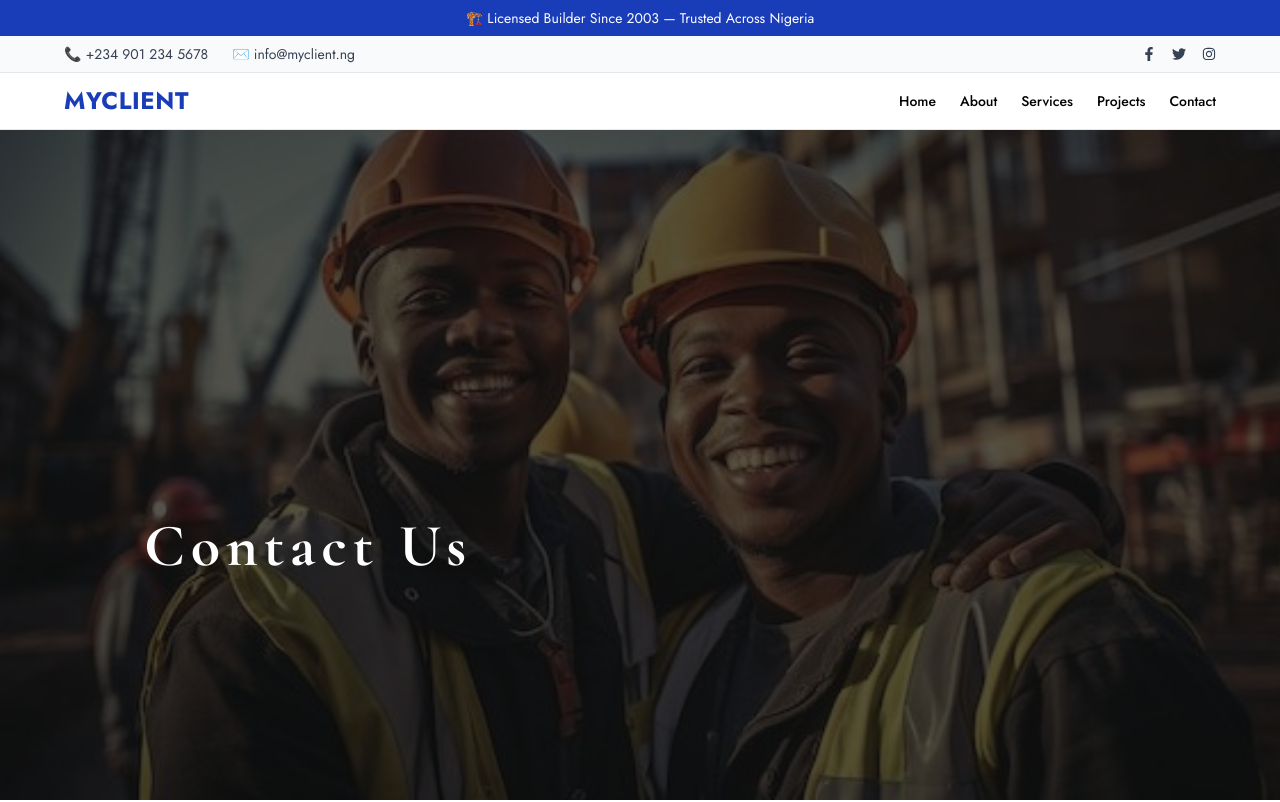
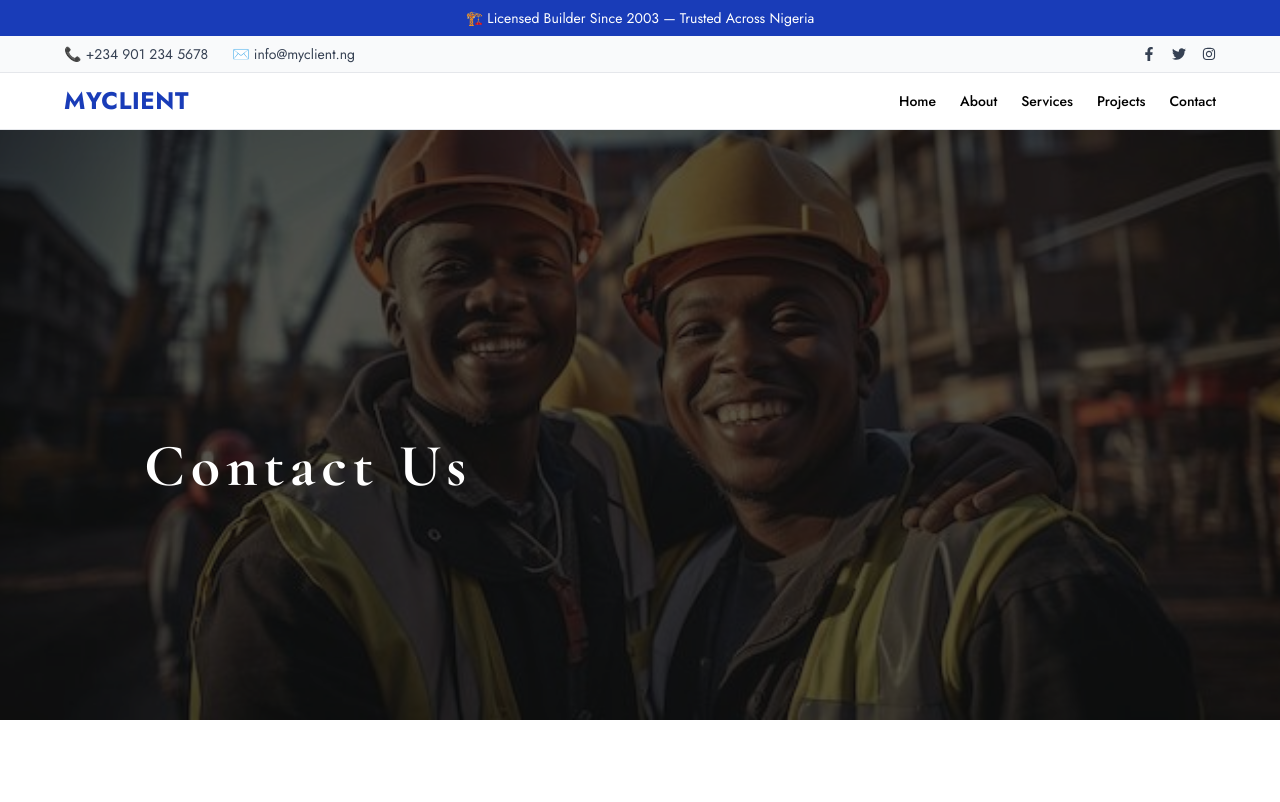
Before and after one commit to adeoluwaadeoye/construction-project, a Next.js app: page /contact in a window 1280 px wide. Shown: the top 802 px of the page. Built offline with nearby package versions, Linux system fonts and the light colour scheme.

Commit message:
Updated Components for professionalism

```diff
--- a/src/app/contact/page.tsx
+++ b/src/app/contact/page.tsx
@@ -8,6 +8,7 @@ import {
   MessageCircle,
   Loader2,
 } from "lucide-react";
+import Image from "next/image";
 import { useState } from "react";
 import { toast } from "sonner";
 
@@ -82,13 +83,23 @@ export default function ContactPage() {
 
   return (
     <main className="w-full bg-white text-black font-body">
-      <section className="relative h-screen w-full bg-[url('/images/contact.jpg')] bg-cover bg-center bg-no-repeat bg-fixed">
-        <div className="absolute inset-0 bg-black/70 flex items-end justify-start px-6 md:px-36 pb-56">
-          <h1 className="text-white text-5xl md:text-6xl font-heading font-bold tracking-widest">
-            Contact Us
-          </h1>
-        </div>
-      </section>
+      <section className="relative h-[90vh] w-full">
+    <Image
+      src="/images/contact.jpg"
+      alt="Contact"
+      fill
+      className="w-full h-full object-cover md:object-fixed"
+      priority
+      sizes="100vw"
+    />
+    <div className="absolute inset-0 bg-black/70"></div>
+  <div className="relative z-10 flex h-full items-end justify-start px-6 md:px-36 pb-36 md:pb-56">
+    <h1 className="text-white text-4xl md:text-6xl font-heading font-bold tracking-widest">
+      Contact Us
+    </h1>
+  </div>
+</section>
+
 
       {/* Hero */}
       <section className="px-6 md:px-16 py-20 text-center">
```
